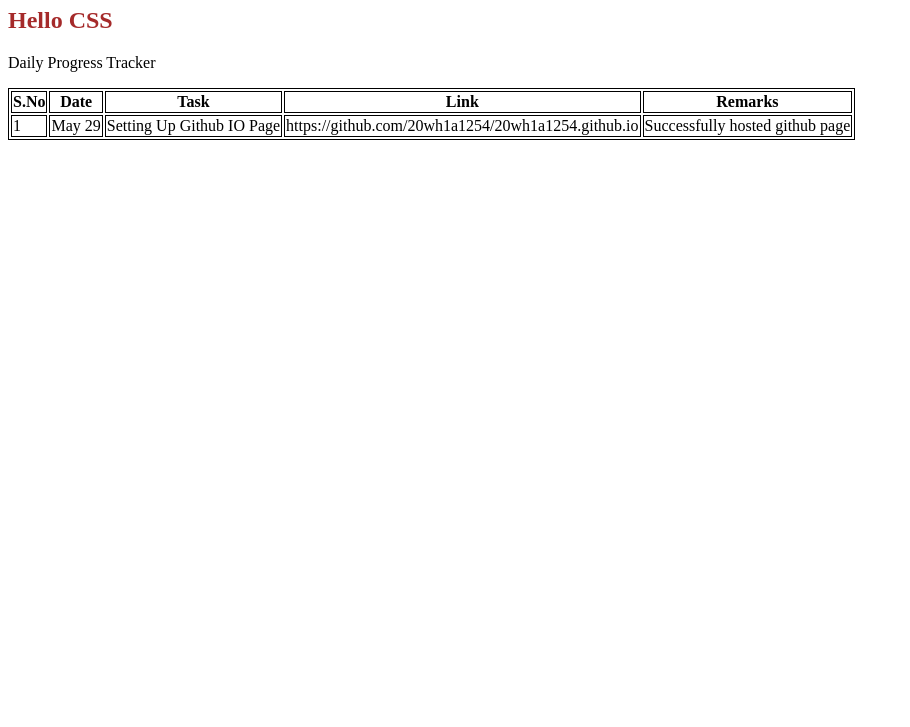
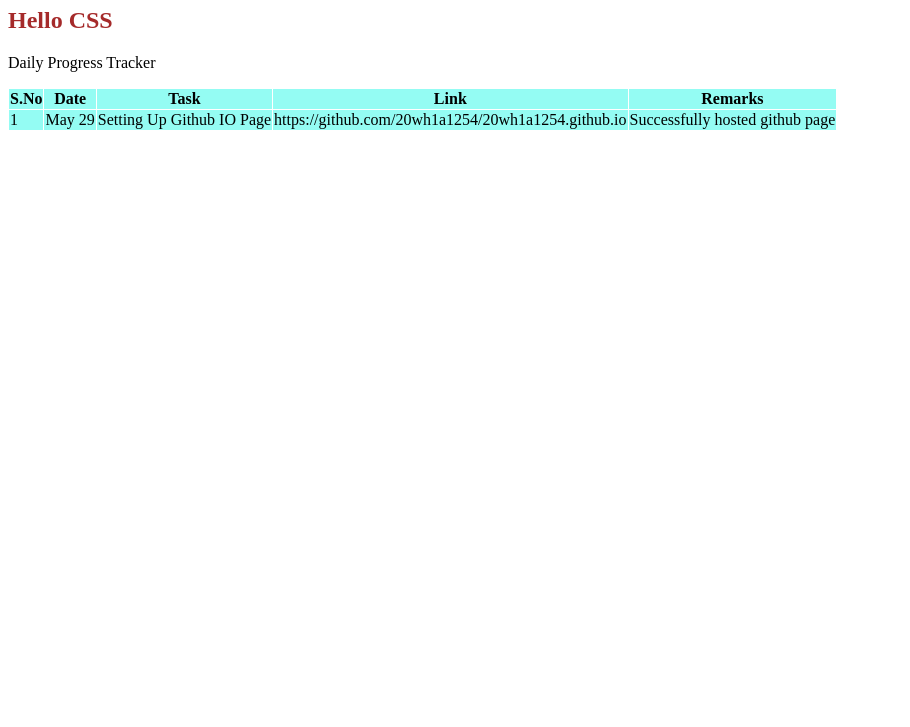
Before and after one commit to 20wh1a1254/20wh1a1254.github.io, a plain HTML site: page index.html in a window 1280 px wide. Shown: the part 73-800 px from the top of the page, without its empty margins (0-910 px from the left). Drawn offline with Linux system fonts and the light colour scheme.

Commit message:
added color to table

```diff
--- a/style.css
+++ b/style.css
@@ -2,5 +2,9 @@ h2{
     color:brown
 }
 table, th, td {
-    border: 1px solid black;
-}
+    border: 1px solid white;
+    border-collapse: collapse;
+  }
+  th, td {
+    background-color: rgba(9, 248, 228, 0.432);
+  }
```
